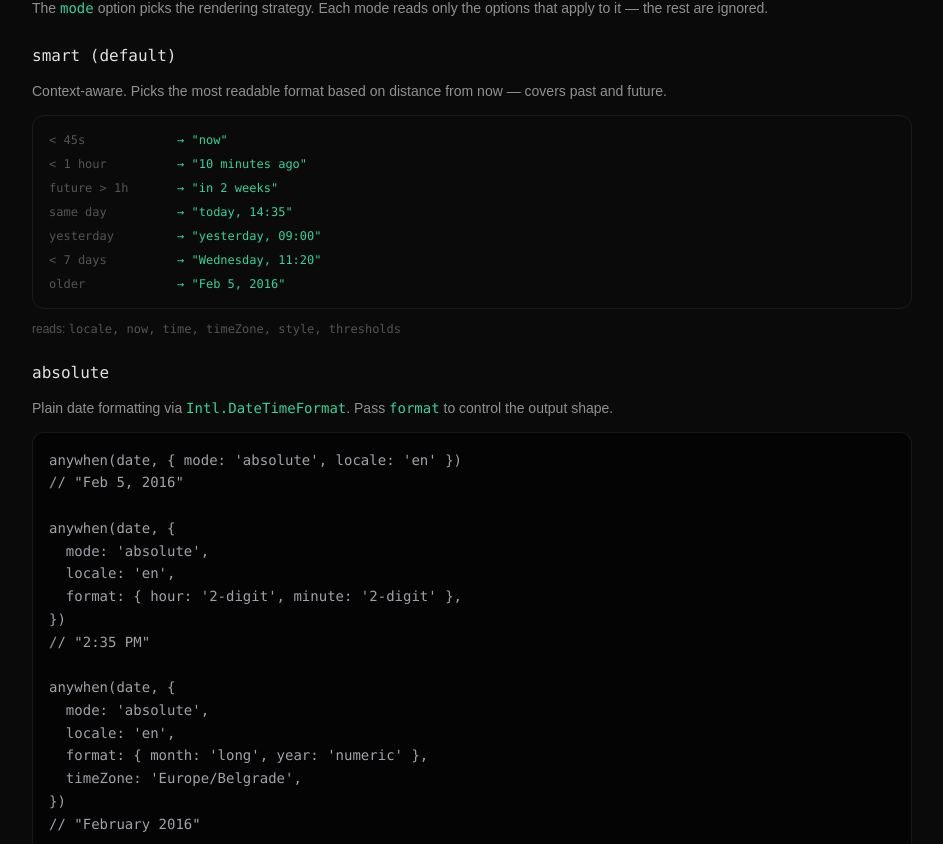
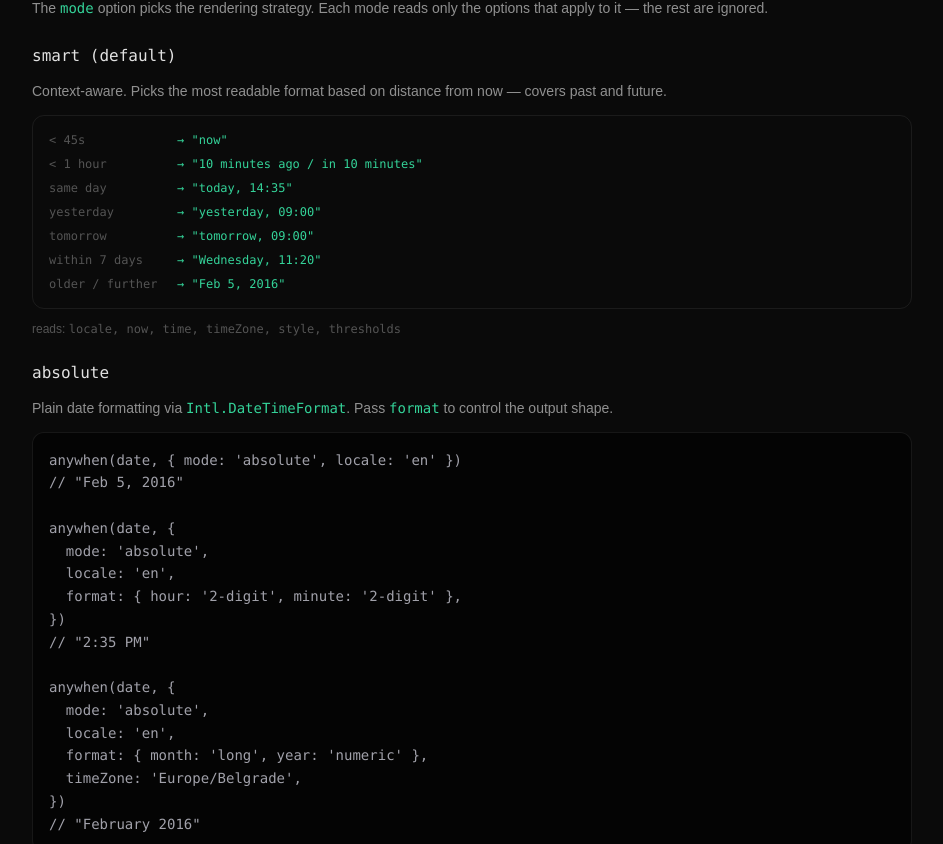
Before and after one commit to kirilinsky/anywhen, a Next.js app in the folder demo/: page /docs in a window 1280 px wide. Shown: the part 2112-2956 px from the top of the page, without its empty margins (280-1223 px from the left). Built offline with nearby package versions, Linux system fonts and the light colour scheme.

Commit message:
feat: update demo page docs and version

```diff
--- a/demo/app/docs/DocsClient.tsx
+++ b/demo/app/docs/DocsClient.tsx
@@ -350,12 +350,12 @@ anywhenParts(date, { mode: 'relative' }).map((p, i) =>
                 <div className="space-y-2 text-xs font-mono">
                   {[
                     ["< 45s", "now"],
-                    ["< 1 hour", "10 minutes ago"],
-                    ["future > 1h", "in 2 weeks"],
+                    ["< 1 hour", "10 minutes ago / in 10 minutes"],
                     ["same day", "today, 14:35"],
                     ["yesterday", "yesterday, 09:00"],
-                    ["< 7 days", "Wednesday, 11:20"],
-                    ["older", "Feb 5, 2016"],
+                    ["tomorrow", "tomorrow, 09:00"],
+                    ["within 7 days", "Wednesday, 11:20"],
+                    ["older / further", "Feb 5, 2016"],
                   ].map(([when, output]) => (
                     <div key={when} className="flex gap-4">
                       <span
@@ -548,8 +548,12 @@ anywhen(date, { locale: 'en', thresholds: { second: 120 } })
               <code style={{ color: "var(--emerald)" }} className="font-mono">
                 thresholds.second
               </code>{" "}
-              widens the &quot;now&quot; window, and the full table applies to
-              future dates. Calendar labels (today, yesterday, weekday) are not
+              widens the &quot;now&quot; window and{" "}
+              <code style={{ color: "var(--emerald)" }} className="font-mono">
+                thresholds.minute
+              </code>{" "}
+              the sub-hour minutes window, symmetrically in both directions.
+              Calendar labels (today, yesterday, tomorrow, weekday) are not
               affected.
             </p>
           </Section>
--- a/demo/package.json
+++ b/demo/package.json
@@ -11,7 +11,7 @@
   "dependencies": {
     "@dateforge/react-calendar": "^1.6.0",
     "@vercel/analytics": "^2.0.1",
-    "anywhen": "1.0.2",
+    "anywhen": "1.0.3",
     "next": "16.2.1",
     "react": "19.2.4",
     "react-dom": "19.2.4"
```
Also changed, not shown: 1 other file (tests, documents, lock files or other folders).
